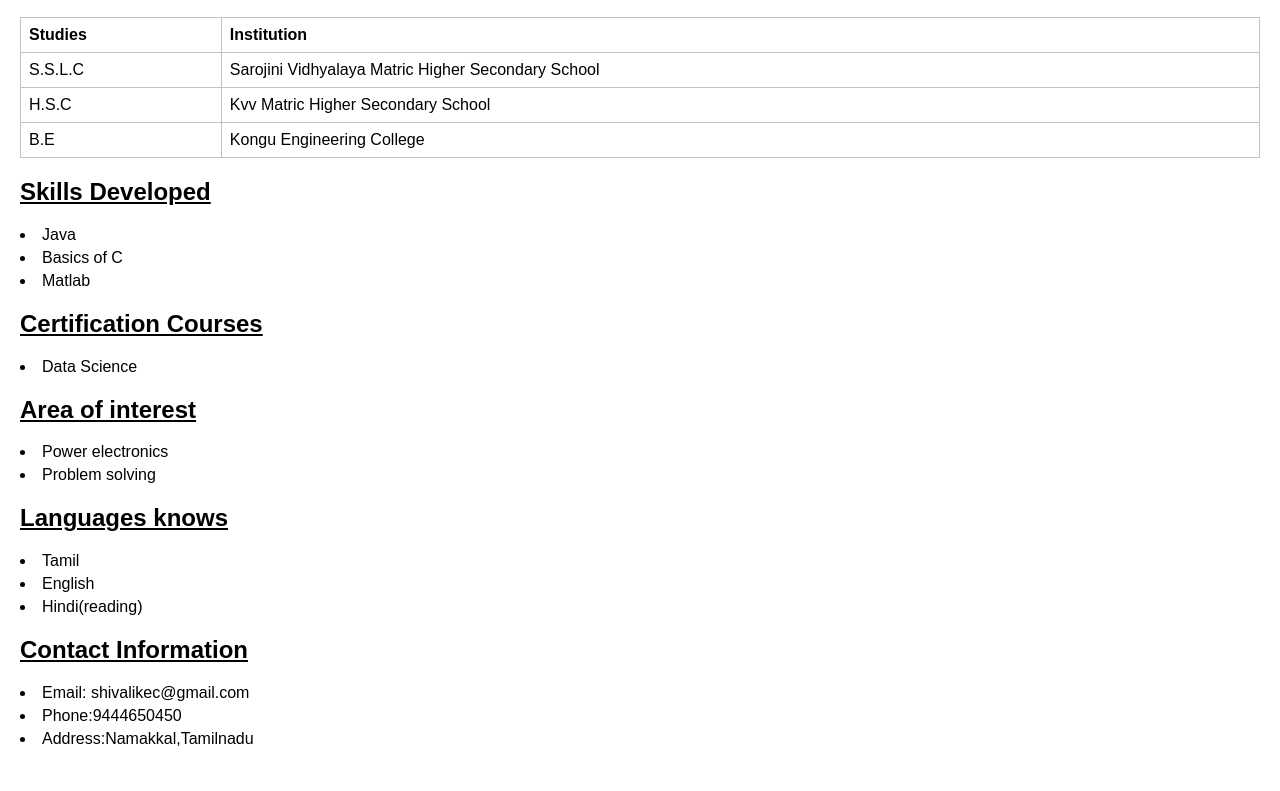
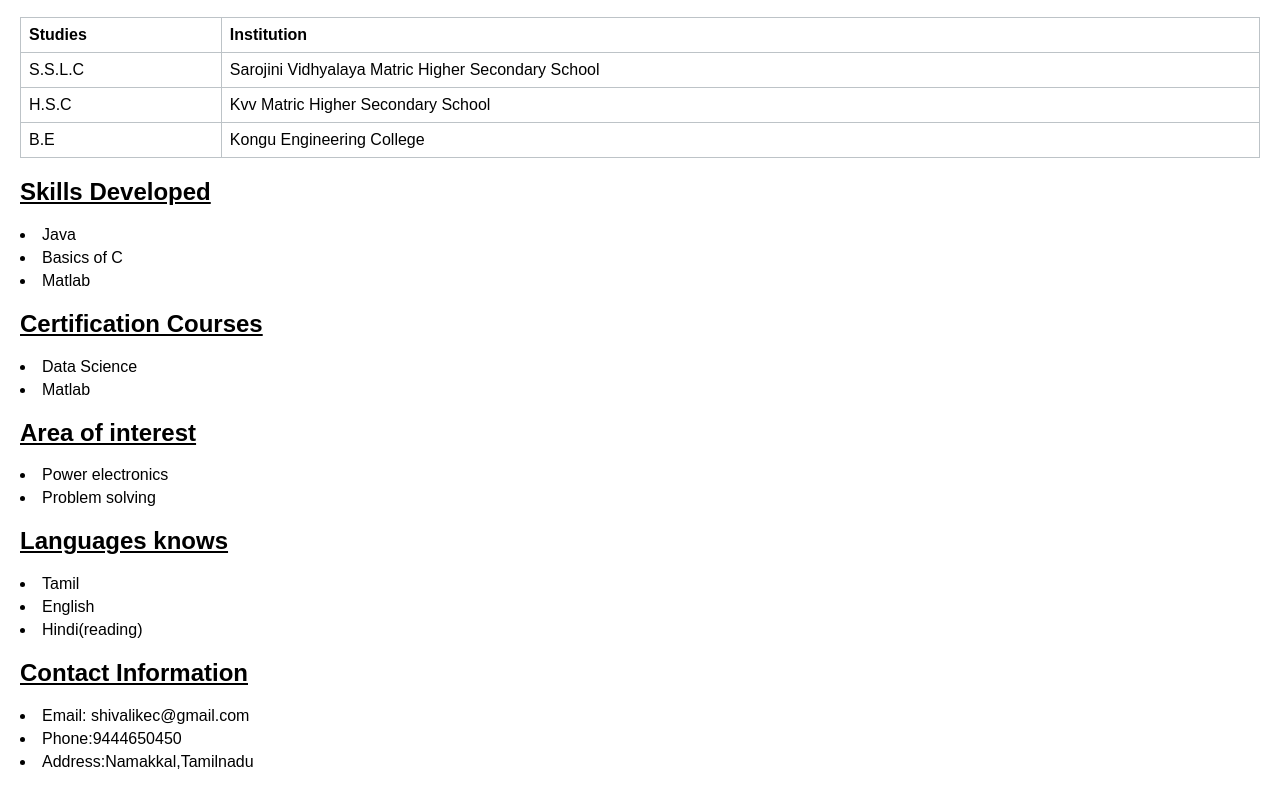
Before and after one commit to shivali-suresh/shivali, a plain HTML site: page resume.html in a window 1280 px wide. Shown: the part 566-1357 px from the top of the page. Before the commit the page ends 1334 px from the top, so only its background shows below. Drawn offline with Linux system fonts and the light colour scheme.

Commit message:
version1

```diff
--- a/resume.html
+++ b/resume.html
@@ -103,6 +103,7 @@
     <section>
         <h2>Certification Courses</h2>
         <p><li>Data Science</li></p>
+        <p><li>Matlab</li></p>
     </section>
 
    <section>
```
